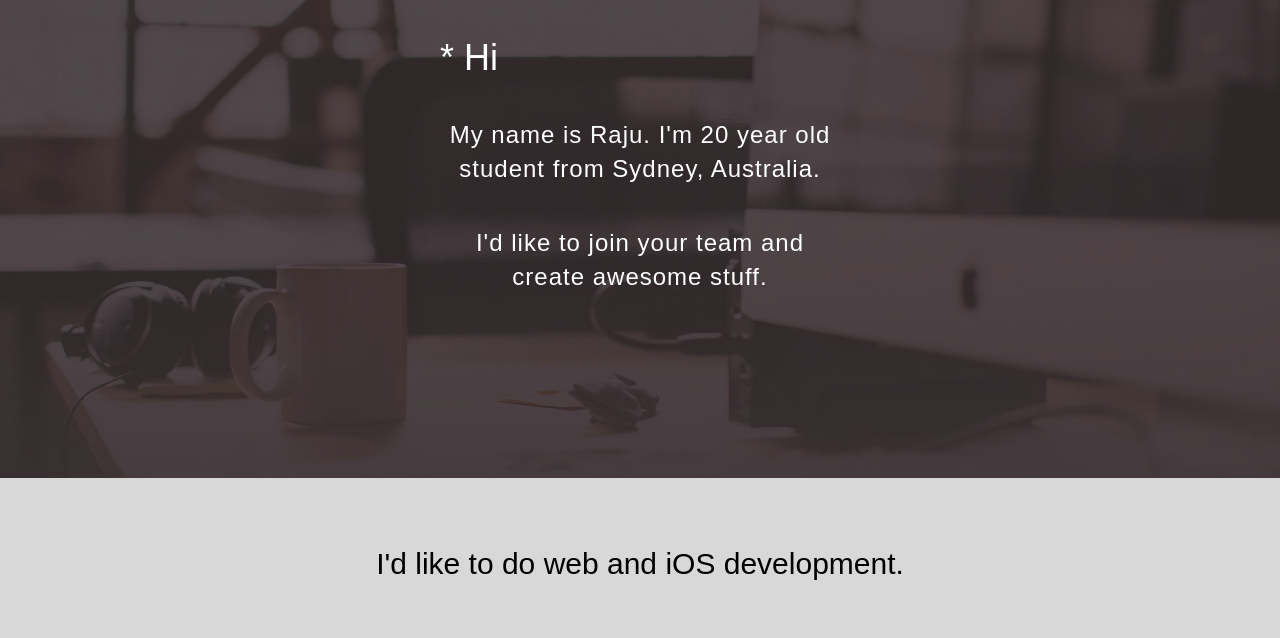
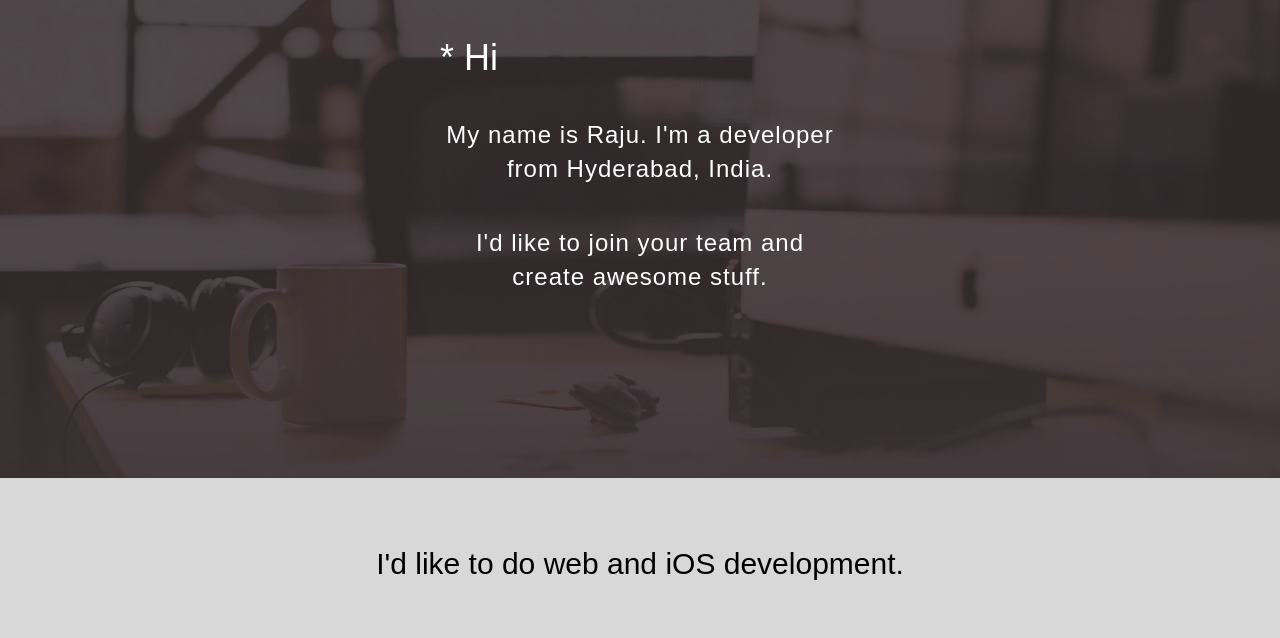
Before and after one commit to damodarraju/raju-resume, a plain HTML site: page index.html in a window 1280 px wide. Shown: the part 162-800 px from the top of the page. Drawn offline with nearby package versions, Linux system fonts and the light colour scheme; a web font is replaced by a local one.

Commit message:
Update index.html

```diff
--- a/index.html
+++ b/index.html
@@ -34,7 +34,7 @@
                 <div class="container">
                     <div class="row">
                         <h1><span>*</span> Hi</h1>
-                        <p>My name is Raju. I'm 20 year old <br /> student from Sydney, Australia.</p>
+                        <p>My name is Raju. I'm a developer <br /> from Hyderabad, India.</p>
                         <p>I'd like to join your team and <br /> create awesome stuff.</p>
                     </div>
                 </div>
```
